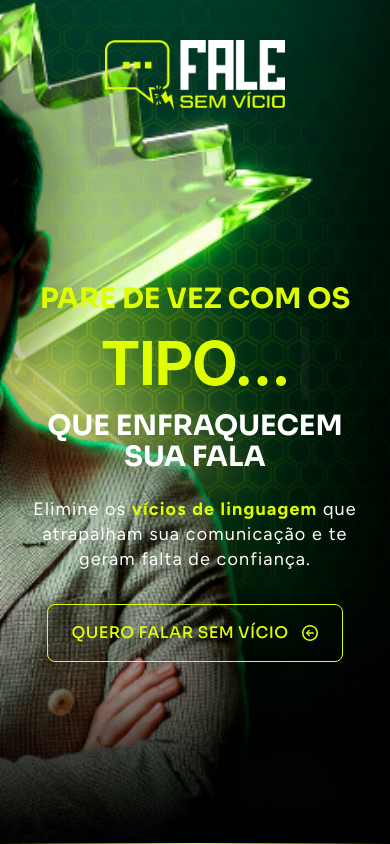
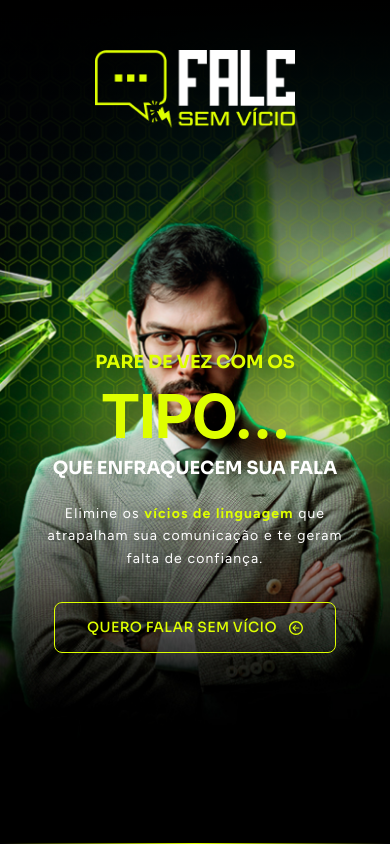
Before and after one commit to abrahaogabriel/fale-sem-vicio, a React (Vite) app: page / in a window 390 px wide. Shown: the top 844 px of the page. Built offline with nearby package versions, Linux system fonts and the light colour scheme; a web font is replaced by a local one.

Commit message:
refactor: apply high-quality mobile hero design adjustments

```diff
--- a/src/components/sections/Hero.tsx
+++ b/src/components/sections/Hero.tsx
@@ -3,6 +3,7 @@ import TextType from "../ui/TextType";
 
 // Assets
 const imgBgHero = "assets/bg-hero-new.png";
+const imgBgHeroMobile = "assets/bg-hero-mobile.png";
 const imgLogoPng = "logo-fale.png";
 const imgArrow = "assets/arrow.svg";
 
@@ -24,37 +25,51 @@ export function Hero() {
                 style={{ y: yBg, opacity: opacityBg }}
                 className="absolute inset-0 z-0 pointer-events-none"
             >
+                {/* Desktop Background */}
                 <img
                     src={imgBgHero}
-                    alt="Background"
-                    className="w-full h-full object-cover object-right md:object-center"
+                    alt="Background Desktop"
+                    className="hidden md:block w-full h-full object-cover object-center"
                     fetchPriority="high"
+                />
+                {/* Mobile Background */}
+                <img
+                    src={imgBgHeroMobile}
+                    alt="Background Mobile"
+                    className="block md:hidden w-full h-full object-cover object-top"
+                    fetchPriority="high"
+                />
+
+                {/* Top Gradient Overlay (Mobile focus) */}
+                <div
+                    className="absolute inset-x-0 top-0 h-[30vh] md:h-[20vh] z-10"
+                    style={{ background: 'linear-gradient(180deg, rgba(0,0,0,0.8) 0%, rgba(0,0,0,0) 100%)' }}
                 />
             </motion.div>
 
             {/* --- CONTENT CONTAINER --- */}
             <motion.div
                 style={{ y: yContent }}
-                className="relative z-10 flex flex-col h-full min-h-screen px-[15px] md:px-[120px] py-[40px] md:py-[60px]"
+                className="relative z-10 flex flex-col h-full min-h-screen px-[20px] md:px-[120px] py-[50px] md:py-[60px]"
             >
                 {/* --- LOGO --- */}
                 <div className="mb-auto w-full flex justify-center md:justify-start">
                     <img
                         src={imgLogoPng}
                         alt="Fale Sem Vício"
-                        className="w-[180px] md:w-[225px] h-auto"
+                        className="w-[200px] md:w-[225px] h-auto"
                     />
                 </div>
 
                 {/* --- MAIN CONTENT (Centered on mobile, left-aligned on desktop) --- */}
-                <div className="flex flex-col items-center md:items-start text-center md:text-left max-w-[700px] mb-auto mt-8 md:mt-0 w-full">
+                <div className="flex flex-col items-center md:items-start text-center md:text-left max-w-[700px] mb-auto mt-[10vh] md:mt-0 w-full">
 
                     {/* H1 - Line 1 */}
                     <motion.p
                         initial={{ opacity: 0, y: 20 }}
                         animate={{ opacity: 1, y: 0 }}
                         transition={{ delay: 0.2, duration: 0.6 }}
-                        className="font-sora font-bold text-[28px] md:text-[40px] text-brand-lime leading-[1.1] mb-2"
+                        className="font-sora font-bold text-[18px] md:text-[40px] text-brand-lime leading-[1.1] mb-2 uppercase"
                     >
                         PARE DE VEZ COM OS
                     </motion.p>
@@ -64,7 +79,7 @@ export function Hero() {
                         initial={{ opacity: 0, y: 20 }}
                         animate={{ opacity: 1, y: 0 }}
                         transition={{ delay: 0.4, duration: 0.6 }}
-                        className="h-[80px] md:h-[140px] overflow-hidden mb-2 flex items-center justify-center md:justify-start w-full"
+                        className="h-[70px] md:h-[140px] overflow-hidden mb-2 flex items-center justify-center md:justify-start w-full"
                     >
                         <TextType
                             text={["ÉÉÉÉ...", "ENTÃÃO...", "TIPO...", "MAS...", "ENTÃO..."]}
@@ -75,7 +90,7 @@ export function Hero() {
                             showCursor={true}
                             cursorCharacter="|"
                             cursorClassName="text-brand-lime"
-                            className="font-['SF_Pro_Display',system-ui,sans-serif] font-bold text-[60px] md:text-[120px] text-brand-lime leading-none"
+                            className="font-['SF_Pro_Display',system-ui,sans-serif] font-bold text-[60px] md:text-[120px] text-brand-lime leading-none uppercase"
                         />
                     </motion.div>
 
@@ -84,7 +99,7 @@ export function Hero() {
                         initial={{ opacity: 0, y: 20 }}
                         animate={{ opacity: 1, y: 0 }}
                         transition={{ delay: 0.6, duration: 0.6 }}
-                        className="font-sora font-bold text-[28px] md:text-[40px] text-white leading-[1.1] mb-6 md:mb-8"
+                        className="font-sora font-bold text-[18px] md:text-[40px] text-white leading-[1.1] mb-6 md:mb-8 uppercase"
                     >
                         QUE ENFRAQUECEM SUA FALA
                     </motion.p>
@@ -94,7 +109,7 @@ export function Hero() {
                         initial={{ opacity: 0, y: 20 }}
                         animate={{ opacity: 1, y: 0 }}
                         transition={{ delay: 0.8, duration: 0.6 }}
-                        className="font-figtree font-normal text-[18px] md:text-[28px] text-white leading-[1.4] tracking-[1.15px] mb-8 md:mb-10 max-w-full md:max-w-[700px]"
+                        className="font-figtree font-normal text-[14px] md:text-[28px] text-white leading-[1.6] tracking-[1.15px] mb-8 md:mb-10 max-w-full md:max-w-[700px] px-4 md:px-0"
                     >
                         Elimine os <span className="font-semibold text-brand-lime">vícios de linguagem</span> que atrapalham sua comunicação e te geram falta de confiança.
                     </motion.p>
@@ -107,12 +122,12 @@ export function Hero() {
                     >
                         <a
                             href="#preco"
-                            className="inline-flex items-center gap-[14px] border border-brand-lime rounded-[8px] px-[24px] md:px-[48px] py-[16px] group transition-all duration-300 hover:bg-brand-lime/10"
+                            className="inline-flex items-center gap-[12px] md:gap-[14px] border border-brand-lime rounded-[8px] px-[32px] md:px-[48px] py-[14px] md:py-[16px] group transition-all duration-300 hover:bg-brand-lime/10"
                         >
-                            <span className="font-sora font-medium text-[16px] md:text-[20px] text-brand-lime uppercase tracking-wide">
+                            <span className="font-sora font-medium text-[14px] md:text-[20px] text-brand-lime uppercase tracking-wide">
                                 Quero falar sem vício
                             </span>
-                            <div className="w-[16px] h-[16px] flex items-center justify-center shrink-0">
+                            <div className="w-[14px] md:w-[16px] h-[14px] md:h-[16px] flex items-center justify-center shrink-0">
                                 <img
                                     src={imgArrow}
                                     alt="Arrow"
```
Also changed, not shown: public/assets/bg-hero-mobile.png (added), public/assets/bg-hero-new.png.
